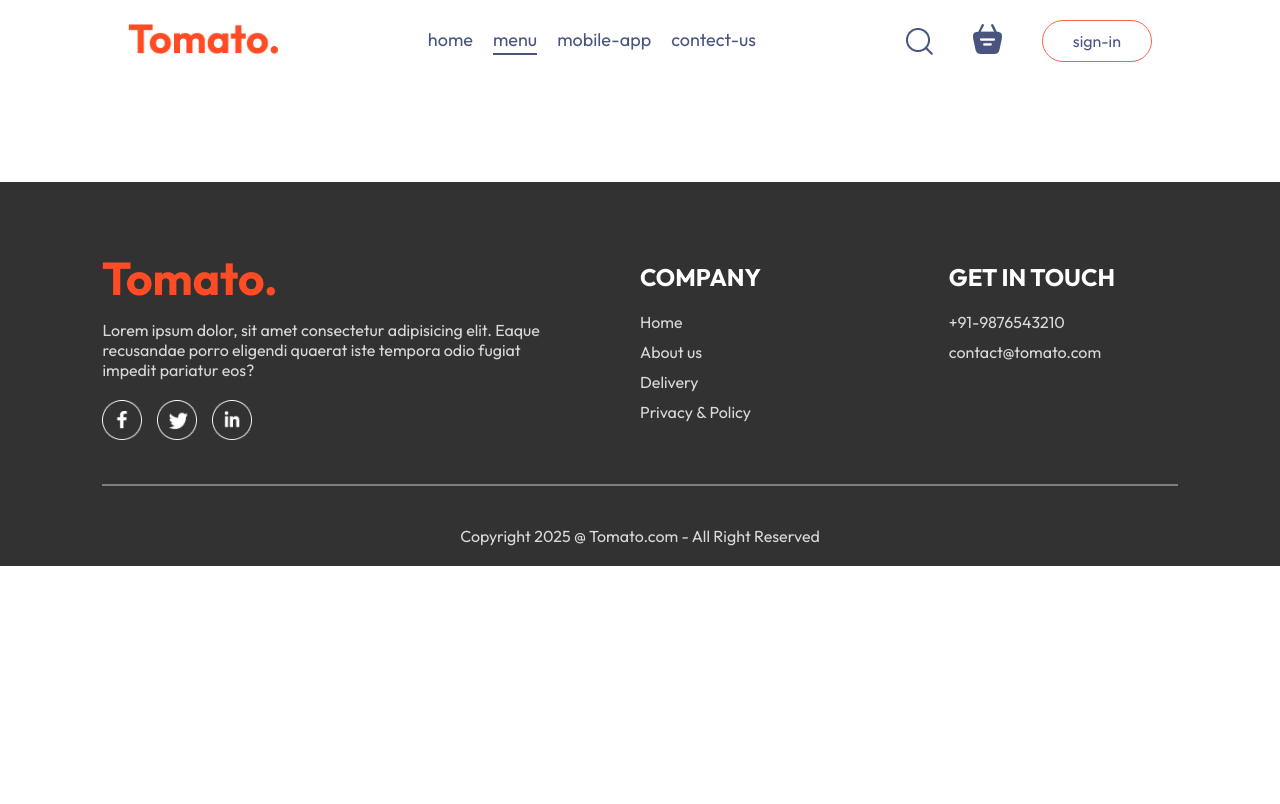
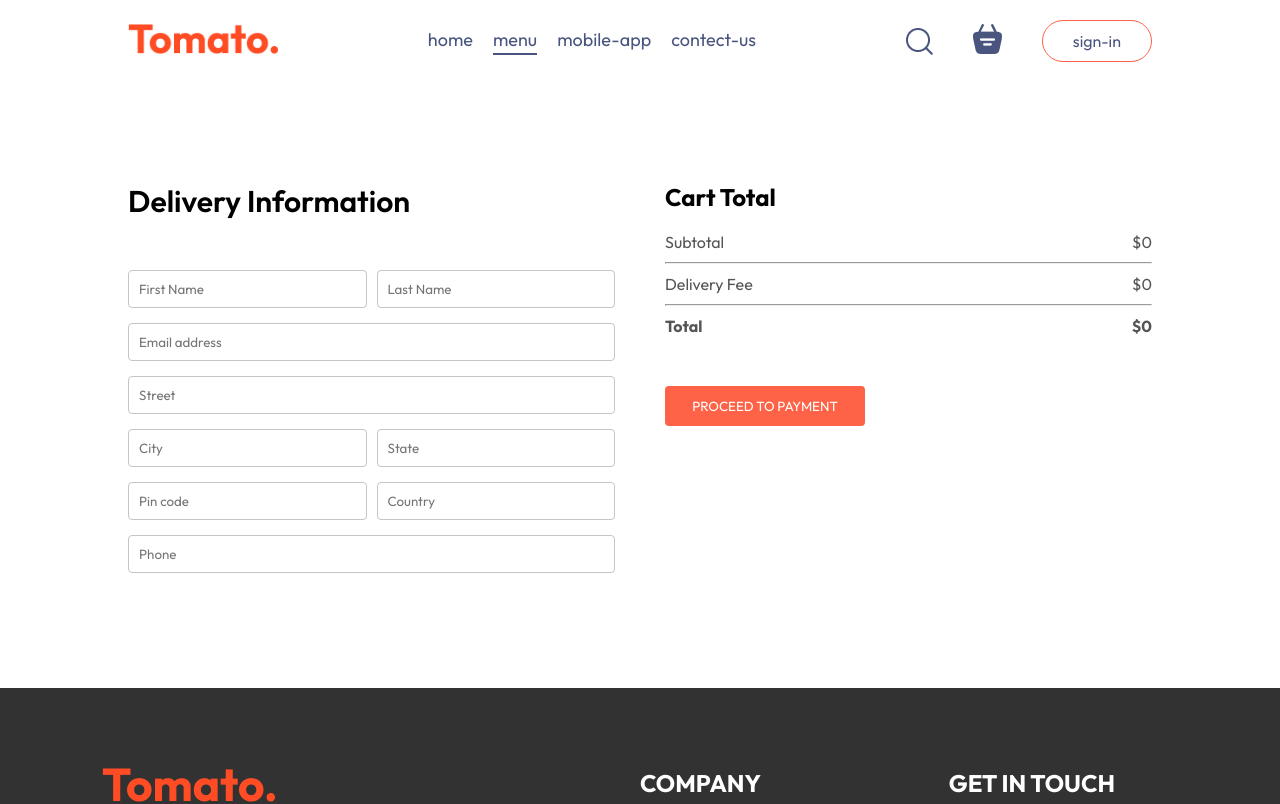
Before and after one commit to git-Sahitya/food-del, a React (Vite) app in the folder Frontend/: page /order in a window 1280 px wide. Shown: the top 804 px of the page. Built offline with nearby package versions, Linux system fonts and the light colour scheme.

Commit message:
create placeOrder and some changes in cart

```diff
--- a/Frontend/src/pages/Cart/Cart.jsx
+++ b/Frontend/src/pages/Cart/Cart.jsx
@@ -1,9 +1,13 @@
 import React, { useContext } from 'react'
 import './Cart.css'
 import { StoreContext } from '../../context/StoreContext'
+import { useNavigate } from 'react-router-dom'
 
 const Cart = () => {
   const {food_list, cartItems,removeFromCart, getTotalCartAmount} = useContext(StoreContext)
+  const navigate = useNavigate()
+
+
   return (
     <div className='cart'>
       <div className="cart-items">
@@ -46,15 +50,15 @@
             <hr />
             <div className="cart-total-details">
               <p>Delivery Fee</p>
-              <p>${2}</p>
+              <p>${getTotalCartAmount()===0?0:2}</p>
             </div>
             <hr />
             <div className="cart-total-details">
               <b>Total</b>
-              <b>${getTotalCartAmount()+2}</b>
+              <b>${getTotalCartAmount()===0?0:getTotalCartAmount()+2}</b>
             </div>
           </div>
-            <button>PROCEED TO CHECKOUT</button>
+            <button onClick={()=>navigate('/order')}>PROCEED TO CHECKOUT</button>
         </div>
         <div className="cart-promocode">
           <div>
--- a/Frontend/src/pages/PlaceOrder/PlaceOrder.css
+++ b/Frontend/src/pages/PlaceOrder/PlaceOrder.css
@@ -0,0 +1,36 @@
+.place-order{
+    display: flex;
+    align-items: start;
+    justify-content: space-between;
+    gap: 50px;
+    margin-top: 100px;
+}
+.place-order-left{
+    width: 100%;
+    max-width: max(30% , 500px);
+}
+.place-order-left .title{
+    font-size: 30px;
+    font-weight: 600;
+    margin-bottom: 50px;
+}
+.place-order-left input{
+    margin-bottom: 15px;
+    width: 100%;
+    padding: 10px;
+    border: 1px solid #c5c5c5;
+    border-radius: 4px;
+    outline-color: tomato;
+}
+.place-order-left .multi-fields{
+    display: flex;
+    gap: 10px;
+}
+.place-order-right{
+    width: 100%;
+    max-width: max(40%,500px);
+
+}
+.place-order .cart-total button{
+    margin-top: 30px;
+}
--- a/Frontend/src/pages/PlaceOrder/PlaceOrder.jsx
+++ b/Frontend/src/pages/PlaceOrder/PlaceOrder.jsx
@@ -1,11 +1,53 @@
-import React from 'react'
+import React, { useContext } from 'react'
 import  './PlaceOrder.css'
+import { StoreContext } from '../../context/StoreContext'
 
 const PlaceOrder = () => {
+  const {getTotalCartAmount} = useContext(StoreContext)
   return (
-    <div>
+    <form className='place-order'>
+      <div className="place-order-left">
+      <p className="title">Delivery Information</p>
+      <div className="multi-fields">
+        <input type="text" placeholder='First Name' />
+        <input type="text" placeholder='Last Name' />
+      </div>
+      <input type="email" placeholder='Email address' />
+      <input type="text" placeholder='Street' />
 
-    </div>
+      <div className="multi-fields">
+        <input type="text" placeholder='City' />
+        <input type="text" placeholder='State' />
+      </div>
+      <div className="multi-fields">
+        <input type="text" placeholder='Pin code' />
+        <input type="text" placeholder='Country' />
+      </div>
+      <input type="text" placeholder='Phone' />
+      </div>
+      <div className="place-order-right">
+      <div className="cart-total">
+          <h2>Cart Total</h2>
+          <div>
+            <div className="cart-total-details">
+              <p>Subtotal</p>
+              <p>${getTotalCartAmount()}</p>
+            </div>
+            <hr />
+            <div className="cart-total-details">
+              <p>Delivery Fee</p>
+              <p>${getTotalCartAmount()===0?0:2}</p>
+            </div>
+            <hr />
+            <div className="cart-total-details">
+              <b>Total</b>
+              <b>${getTotalCartAmount()===0?0:getTotalCartAmount()+2}</b>
+            </div>
+          </div>
+            <button >PROCEED TO PAYMENT</button>
+        </div>
+      </div>
+    </form>
   )
 }
 
```
